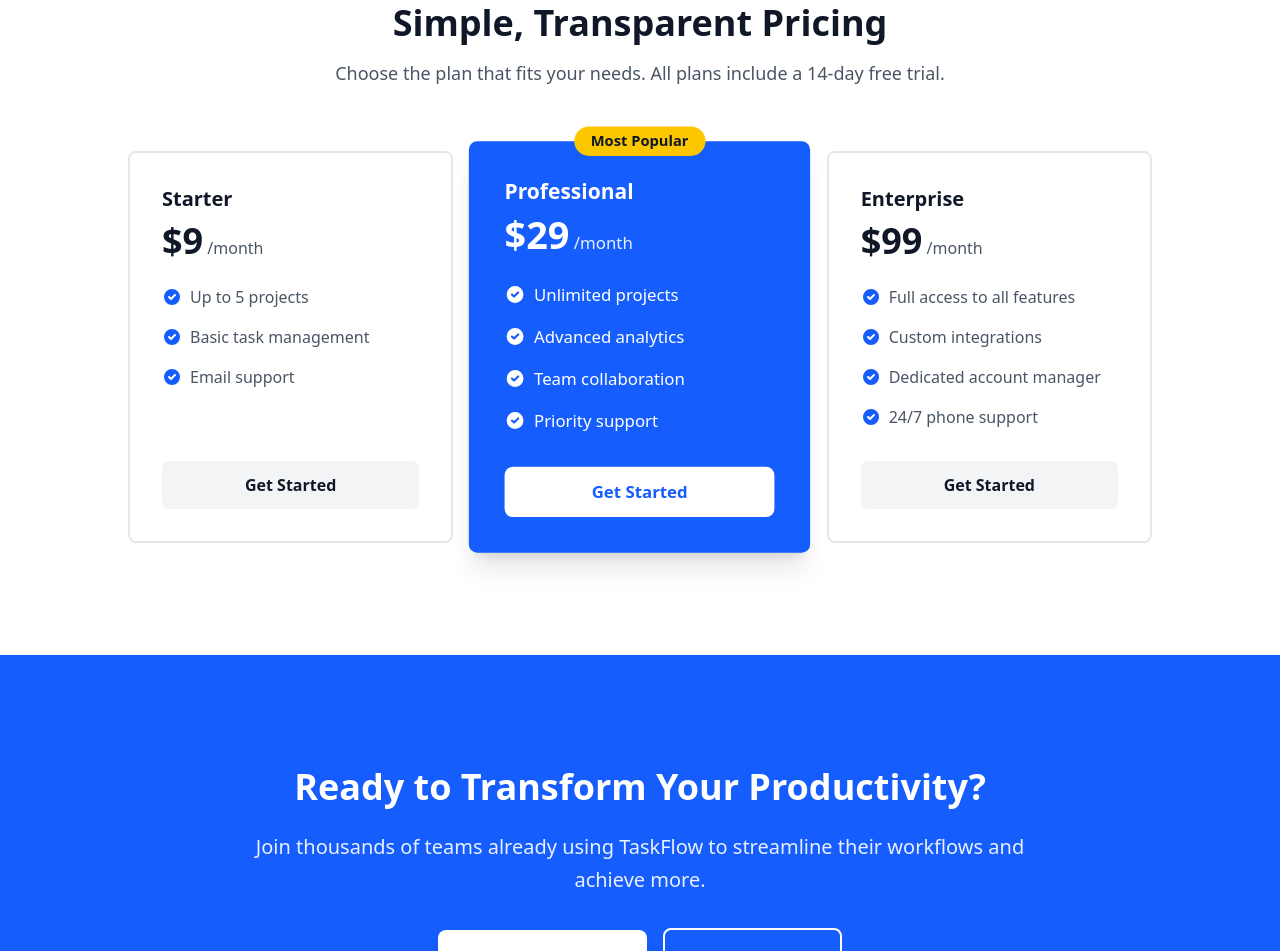
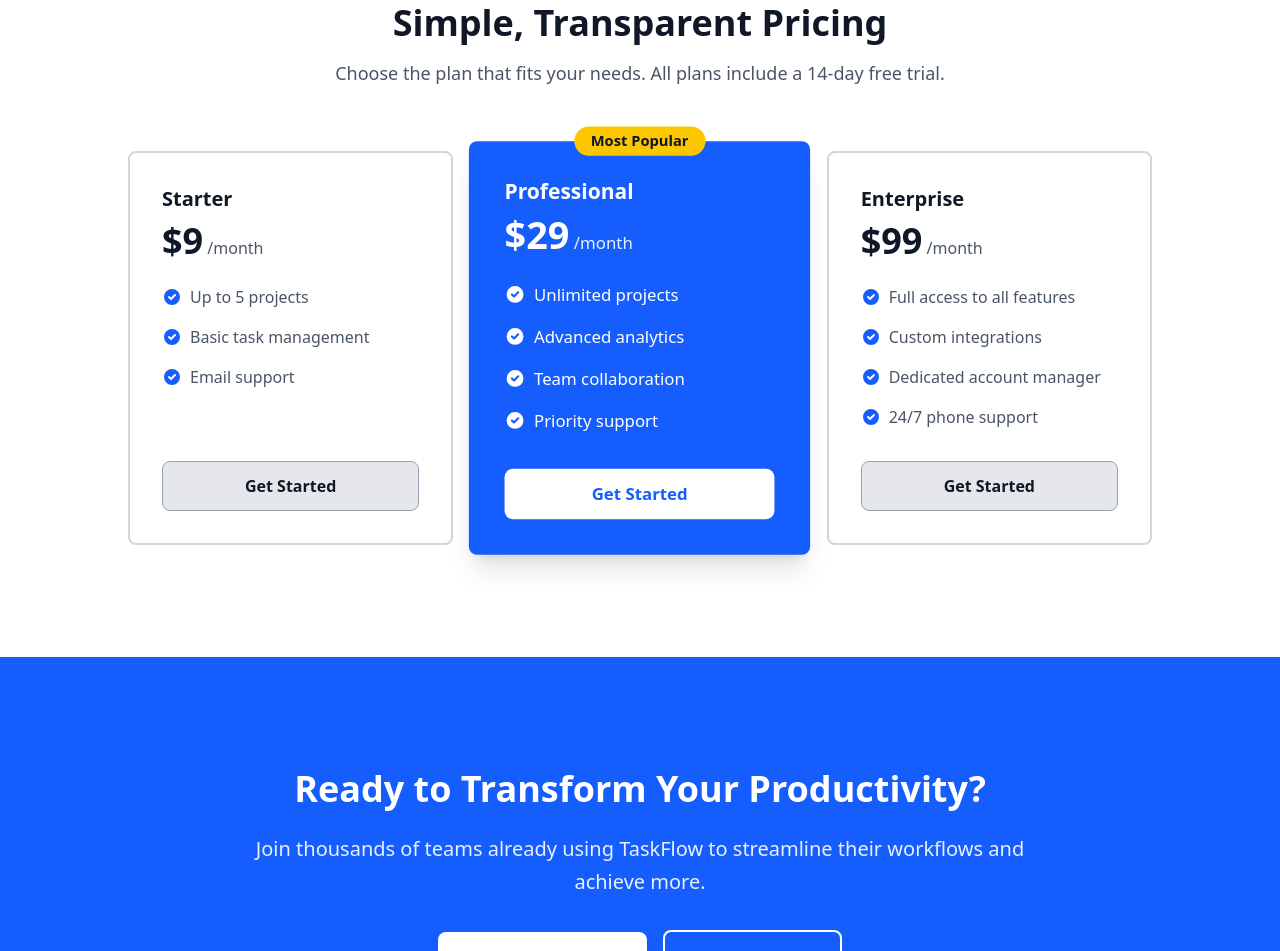
Before and after one commit to massacodes/saas-landing-page, a website built with Vite: page index.html in a window 1280 px wide. Shown: the part 2143-3094 px from the top of the page. Built offline with nearby package versions, Linux system fonts and the light colour scheme.

Commit message:
style: improve pricing cards border and button color

```diff
--- a/index.html
+++ b/index.html
@@ -436,7 +436,7 @@
         >
           <!-- Starter Tier -->
           <div
-            class="bg-white border-2 border-gray-200 rounded-lg p-8 flex flex-col"
+            class="bg-white border-2 border-gray-300 rounded-lg p-8 flex flex-col"
           >
             <h3 class="text-xl font-semibold text-gray-900 mb-2">Starter</h3>
             <div class="mb-6">
@@ -488,7 +488,7 @@
               </li>
             </ul>
             <button
-              class="w-full bg-gray-100 text-gray-900 px-6 py-3 rounded-lg font-semibold hover:bg-gray-200 transition-colors"
+              class="w-full bg-gray-200 text-gray-900 px-6 py-3 rounded-lg font-semibold hover:bg-gray-300 border border-gray-400 transition-colors"
             >
               Get Started
             </button>
@@ -576,7 +576,7 @@
 
           <!-- Enterprise Tier -->
           <div
-            class="bg-white border-2 border-gray-200 rounded-lg p-8 flex flex-col"
+            class="bg-white border-2 border-gray-300 rounded-lg p-8 flex flex-col"
           >
             <h3 class="text-xl font-semibold text-gray-900 mb-2">Enterprise</h3>
             <div class="mb-6">
@@ -642,7 +642,7 @@
               </li>
             </ul>
             <button
-              class="w-full bg-gray-100 text-gray-900 px-6 py-3 rounded-lg font-semibold hover:bg-gray-200 transition-colors"
+              class="w-full bg-gray-200 text-gray-900 px-6 py-3 rounded-lg font-semibold hover:bg-gray-300 border border-gray-400 transition-colors"
             >
               Get Started
             </button>
```
